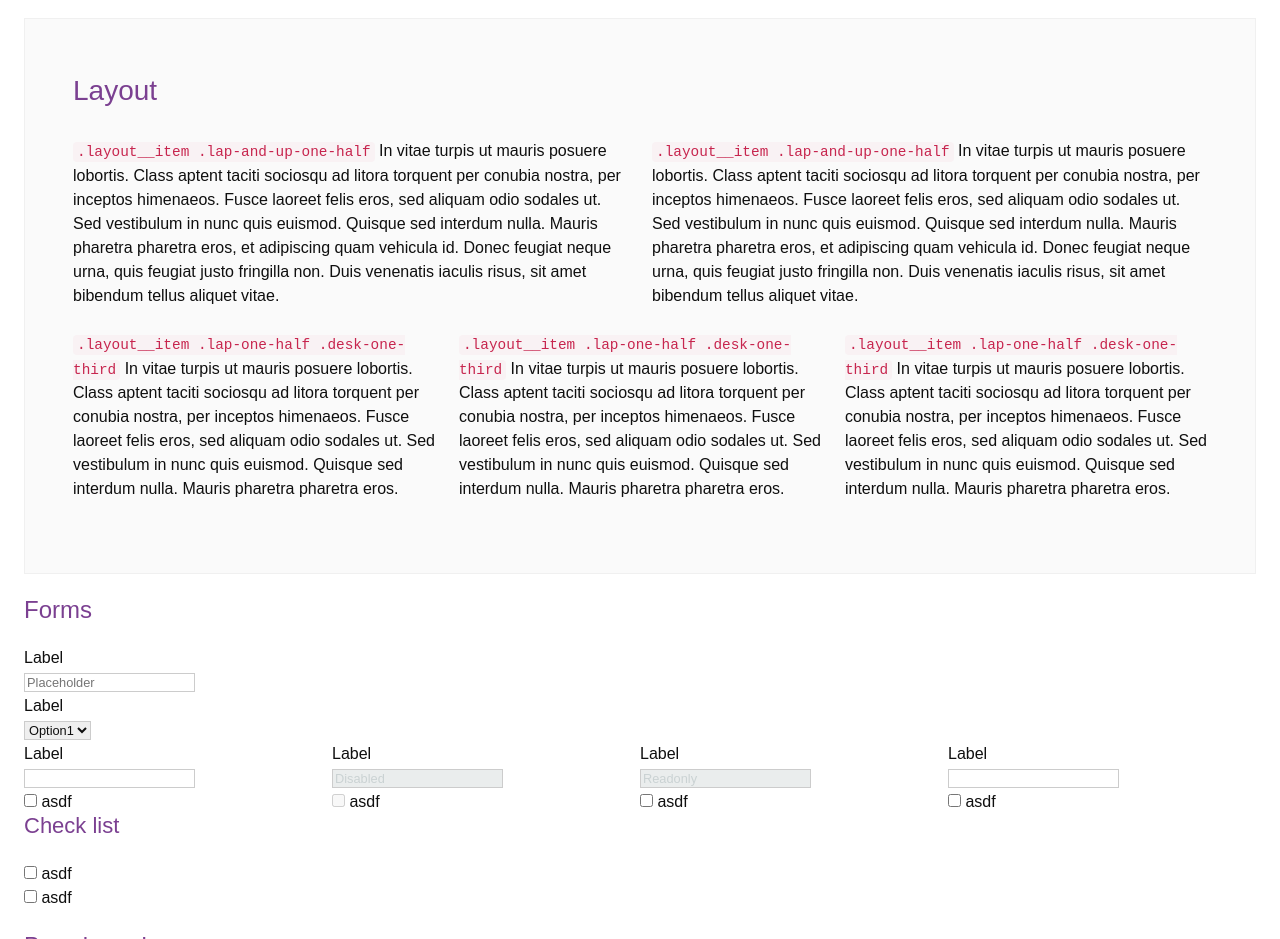
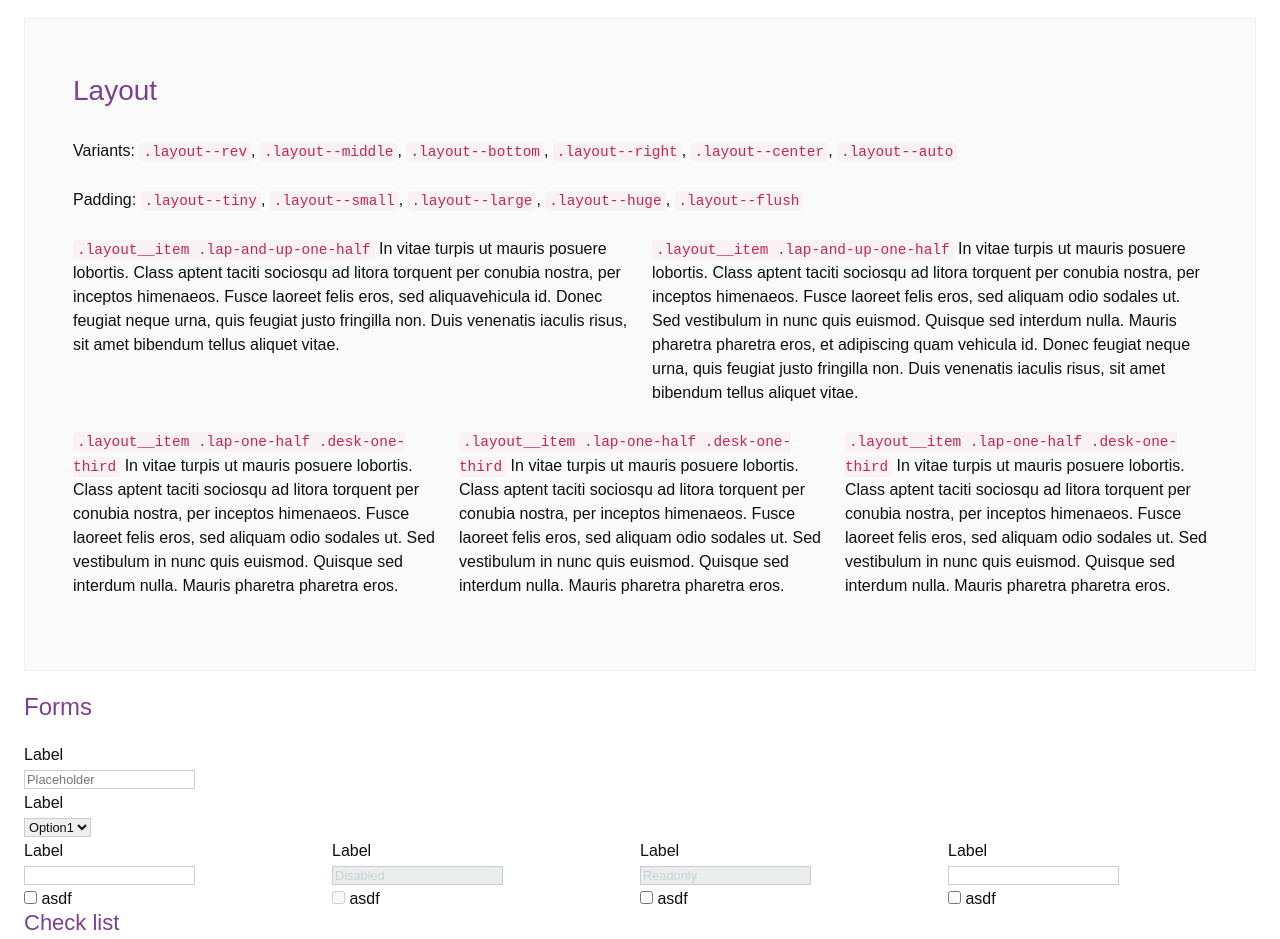
Before and after one commit to krille/kriLess, a website: page dev/index.html in a window 1280 px wide. Shown: the part 1100-2039 px from the top of the page. Drawn offline with Linux system fonts and the light colour scheme.

Commit message:
demo styling

```diff
--- a/dev/index.html
+++ b/dev/index.html
@@ -72,10 +72,14 @@
 
 		<h1>Layout</h1>
 
+		<p>Variants: <code>.layout--rev</code>, <code>.layout--middle</code>, <code>.layout--bottom</code>, <code>.layout--right</code>, <code>.layout--center</code>, <code>.layout--auto</code></p>
+
+		<p>Padding: <code>.layout--tiny</code>, <code>.layout--small</code>, <code>.layout--large</code>, <code>.layout--huge</code>, <code>.layout--flush</code></p>
+
 		<div class="layout">
 
 			<div class="layout__item lap-and-up-one-half">
-				<p><code>.layout__item .lap-and-up-one-half</code> In vitae turpis ut mauris posuere lobortis. Class aptent taciti sociosqu ad litora torquent per conubia nostra, per inceptos himenaeos. Fusce laoreet felis eros, sed aliquam odio sodales ut. Sed vestibulum in nunc quis euismod. Quisque sed interdum nulla. Mauris pharetra pharetra eros, et adipiscing quam vehicula id. Donec feugiat neque urna, quis feugiat justo fringilla non. Duis venenatis iaculis risus, sit amet bibendum tellus aliquet vitae.</p>
+				<p><code>.layout__item .lap-and-up-one-half</code> In vitae turpis ut mauris posuere lobortis. Class aptent taciti sociosqu ad litora torquent per conubia nostra, per inceptos himenaeos. Fusce laoreet felis eros, sed aliquavehicula id. Donec feugiat neque urna, quis feugiat justo fringilla non. Duis venenatis iaculis risus, sit amet bibendum tellus aliquet vitae.</p>
 			</div>
 
 			<div class="layout__item lap-and-up-one-half">
```
